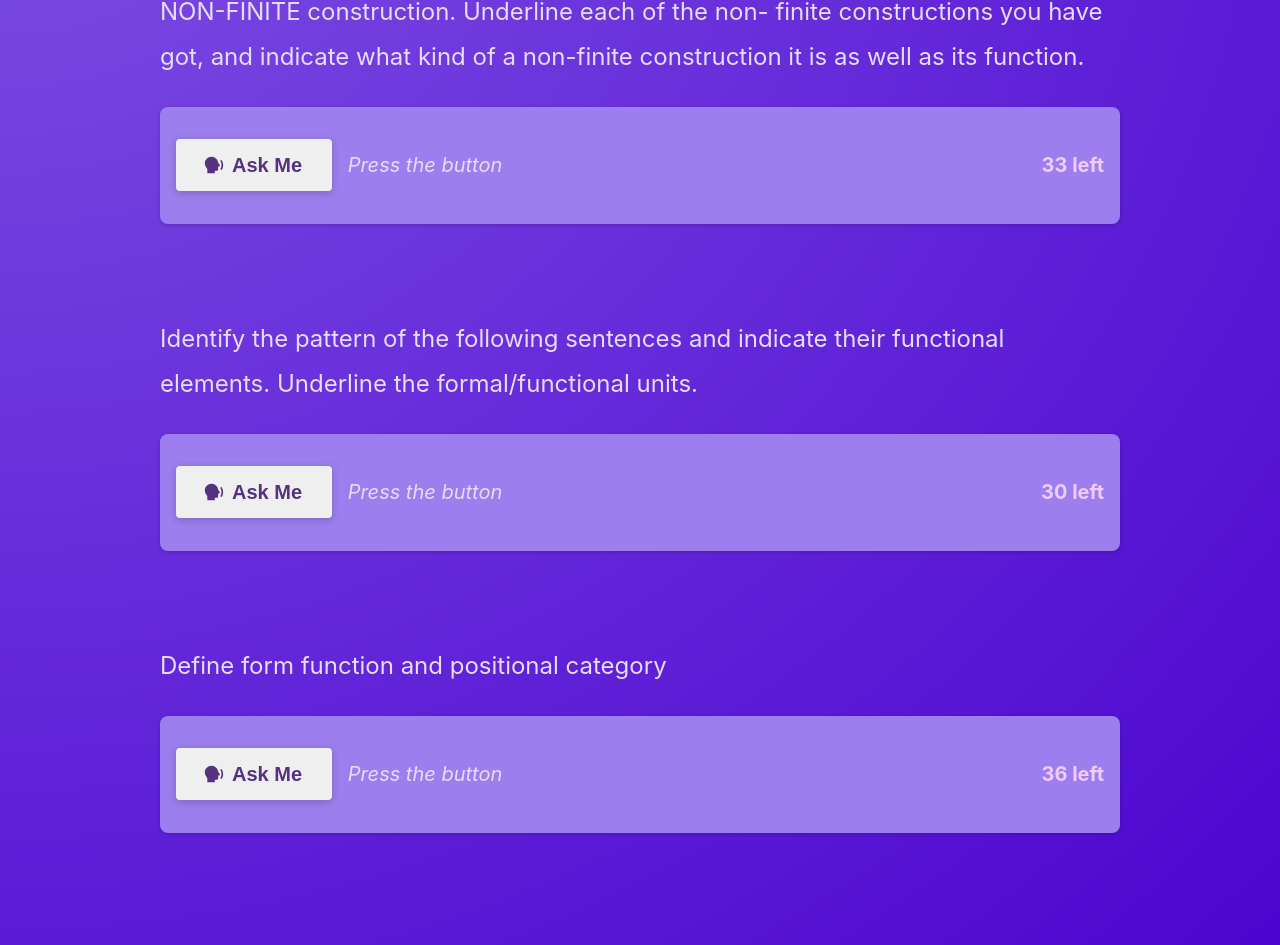
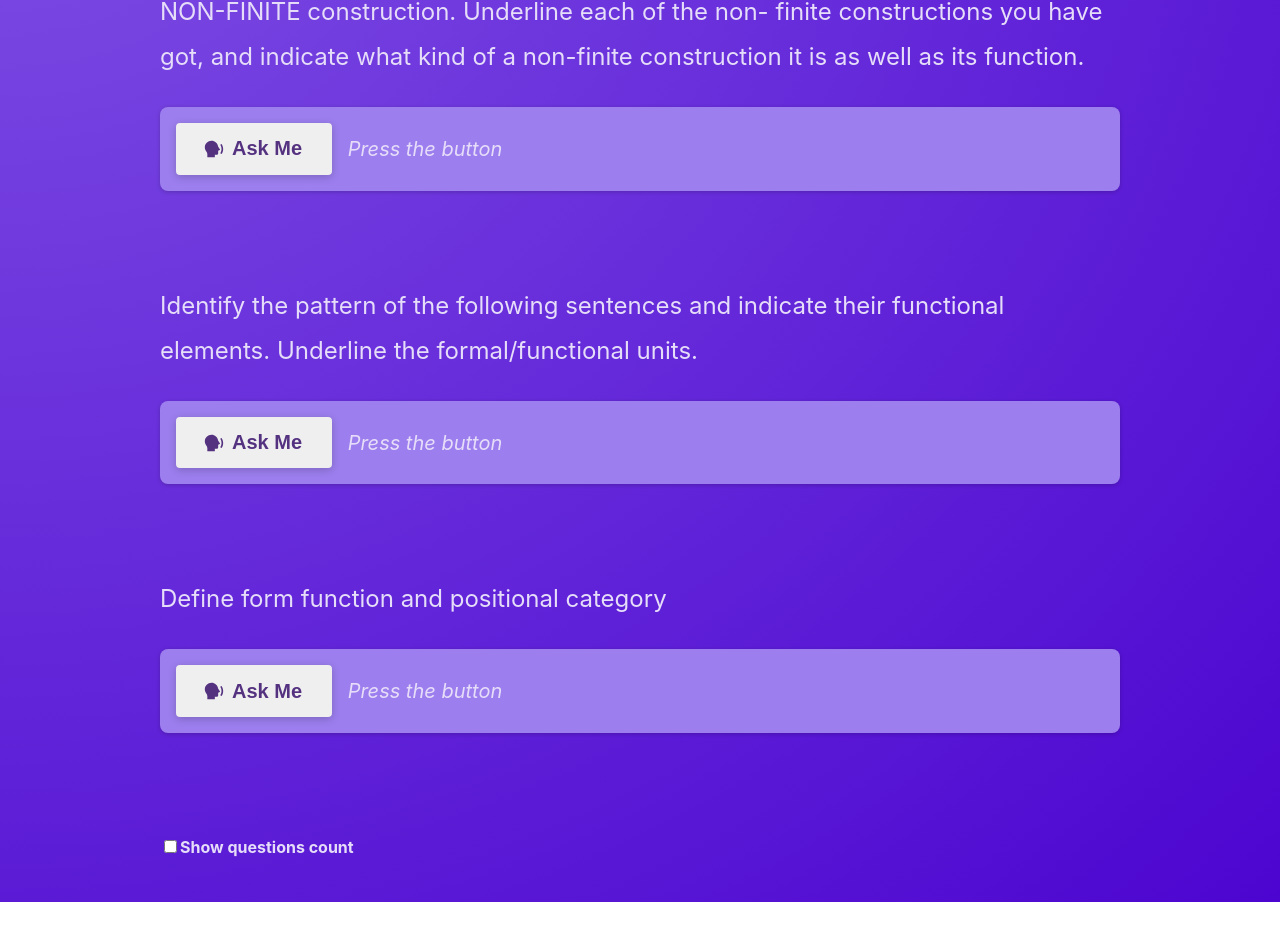
Before and after one commit to CJovan02/ask-me-syntax, a React (Vite) app: page / in a window 1280 px wide. Shown: the part 234-1179 px from the top of the page. After the commit the page ends 1136 px from the top, so only its background shows below. Built offline with nearby package versions, Linux system fonts and the light colour scheme.

Commit message:
added question count checkbox

```diff
--- a/src/components/ListaPitanja.jsx
+++ b/src/components/ListaPitanja.jsx
@@ -1,14 +1,39 @@
-import classes from './ListaPitanja.module.css'
+import classes from "./ListaPitanja.module.css";
 import Pitanje from "./Pitanje.jsx";
-import data from '../data/pitanjaData.json'
+import data from "../data/pitanjaData.json";
+import { useState } from "react";
 
 function ListaPitanja() {
+  const [showCount, setShowCount] = useState(false);
+
+  function toggleShowCount() {
+    setShowCount((prev) => !prev);
+  }
   return (
-    <ul className={classes.listaPitanja}>
-      {data.vezbanja.map(vezbanje => {
-        return <Pitanje key={vezbanje.imePitanja} imePitanja={vezbanje.imePitanja} svaPitanja={vezbanje.pitanja} />
-      })}
-    </ul>
+    <>
+      <ul className={classes.listaPitanja}>
+        {data.vezbanja.map((vezbanje) => {
+          return (
+            <Pitanje
+              key={vezbanje.imePitanja}
+              imePitanja={vezbanje.imePitanja}
+              svaPitanja={vezbanje.pitanja}
+              showCount={showCount} // prosleđujemo prop
+            />
+          );
+        })}
+        <div className={classes.toggleContainer}>
+          <label>
+            <input
+              type="checkbox"
+              checked={showCount}
+              onChange={toggleShowCount}
+            />
+            Show questions count
+          </label>
+        </div>
+      </ul>
+    </>
   );
 }
 
--- a/src/components/ListaPitanja.module.css
+++ b/src/components/ListaPitanja.module.css
@@ -9,6 +9,18 @@
   justify-content: center;
 }
 
+.toggleContainer {
+  max-width: 60rem;
+  /* margin: 1rem auto; */
+  text-align: left;
+}
+
+.toggleContainer label {
+  font-weight: bold;
+  font-size: 1rem;
+  cursor: pointer;
+}
+
 @media (max-width: 500px) {
   .listaPitanja {
     max-width: 300px;
--- a/src/components/Pitanje.jsx
+++ b/src/components/Pitanje.jsx
@@ -3,7 +3,7 @@ import { RiSpeakFill } from "react-icons/ri";
 import { FiRefreshCcw } from "react-icons/fi";
 import classes from "./Pitanje.module.css";
 
-function Pitanje({ svaPitanja, imePitanja }) {
+function Pitanje({ svaPitanja, imePitanja, showCount }) {
   const [novoPitanje, setNovoPitanje] = useState("Press the button");
   const [refresh, setRefresh] = useState(false);
   const [pitanjaArray, setPitanjaArray] = useState([...svaPitanja]);
@@ -51,7 +51,7 @@ function Pitanje({ svaPitanja, imePitanja }) {
           </p>
         </div>
 
-        <p className={classes.counter}>{pitanjaArray.length} left</p>
+        {showCount && <nav className={classes.counter}>{pitanjaArray.length} left</nav>}
       </li>
     </>
   );
```
